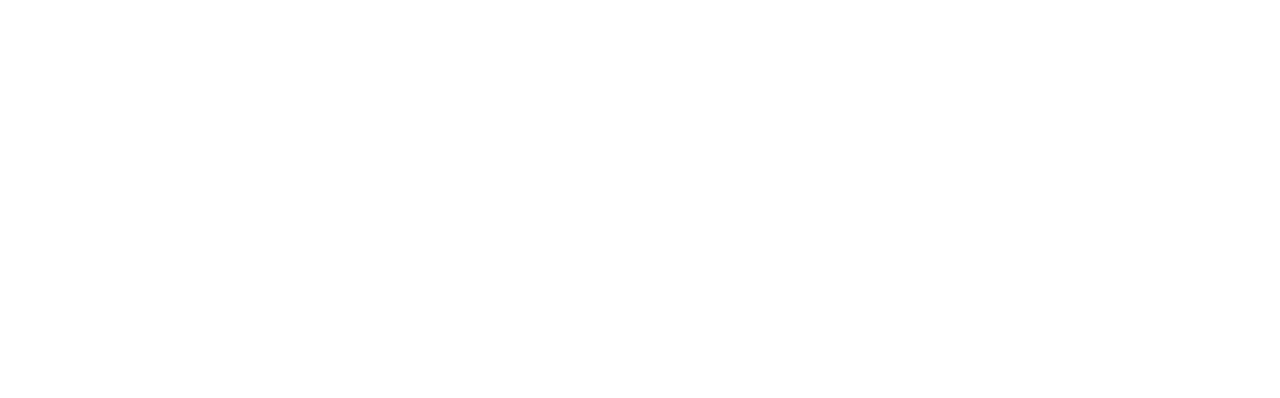
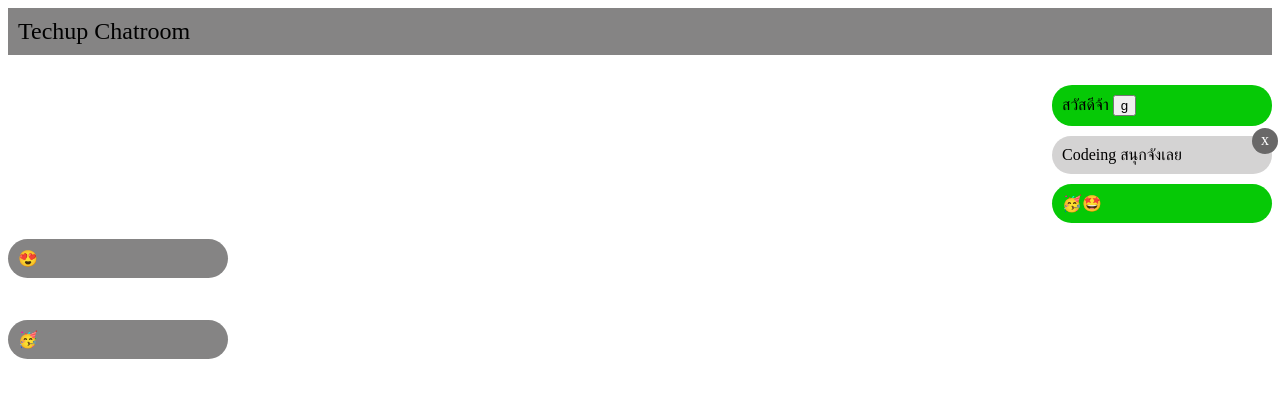
Before and after one commit to techupth/css-positioned-layout-fe1-group-1, a website: page ex2-techup-chatroom/index.html in a window 1280 px wide. Drawn offline with Linux system fonts and the light colour scheme.

Commit message:
position

```diff
--- a/ex1-bubble-tea-shop/style.css
+++ b/ex1-bubble-tea-shop/style.css
@@ -1,5 +1,49 @@
 body {
   font-family: "Kanit";
+  color: rgb(255, 255, 255);
+  background-color: black;
+  font-size: 1.5rem;
 }
 
 /* Start coding here */
+.container{
+  position: relative;
+  border: white solid 5px;
+  width: 624px;
+  height: 306px;
+  background-color: white;
+}
+#location{
+  z-index: 4;
+  background-color: rgba(0, 0, 0, 0.5);
+  position: absolute;
+  left: 560px;
+  top: 50px;
+}
+
+#name{
+  z-index: 3;
+  position: absolute;
+  background-color: rgba(0,0, 0, 0);
+  top: 250px;
+  padding: 0 35px;
+  width: 555px;
+  border-bottom-left-radius: 10px;
+  border-bottom-right-radius: 10px;
+}
+
+img{
+  position: absolute;
+  border-radius:10px;
+  z-index: 1;
+}
+
+.shadow{
+  position: absolute;
+  height: 200px;
+  background: linear-gradient(0deg, black, rgba(0,0,0,0));
+  bottom: 0px;
+  width: 624px;
+  border-radius: 10px;
+  z-index: 2;
+}
--- a/ex2-techup-chatroom/index.html
+++ b/ex2-techup-chatroom/index.html
@@ -15,6 +15,26 @@
 
 <body>
   <!-- Start coding here -->
+  <header>Techup Chatroom</header>
+  <main>
+    <section class="right-chat">
+      <div class="user chat">
+        สวัสดีจ้า
+        <button class="tail">g</button>
+      </div>
+      <div class="chat cancle">
+        Codeing สนุกจังเลย
+        <div class="x-btn">x</div>
+      </div>
+      <div class="user chat">
+        🥳🤩
+      </div>
+    </section>
+    <section class="left-chat">
+      <p class="respon chat">😍</p>
+      <p class="respon chat">🥳</p>
+    </section>
+  </main>
 </body>
 
 </html>
--- a/ex2-techup-chatroom/style.css
+++ b/ex2-techup-chatroom/style.css
@@ -1 +1,65 @@
 /* Start coding here */
+header{
+    background-color: rgb(133, 132, 132);
+    padding: 10px;
+    margin: 0px;
+    font-size: 1.5rem;
+}
+
+main{
+    display: flex;
+    flex-direction: column;
+    margin-top: 30px;
+}
+
+.chat{
+    border-radius: 20px;
+    width: fit-content;
+    padding: 10px;
+    min-width:200px;
+}
+
+.right-chat{
+    display: flex;
+    flex-direction: column;
+    align-items: end;
+    gap: 10px;
+    position: relative;
+}
+
+.left-chat{
+
+    display: flex;
+    flex-direction: column;
+    align-items: start;
+    gap: 10px;
+}
+
+.cancle{
+    background-color: rgb(212, 211, 211);
+    position: relative;
+}
+
+.user{
+    background-color: rgb(6, 201, 6);
+    bottom: 135px;
+    z-index: 2;
+}
+
+.respon{
+    background-color: rgb(133, 132, 132);
+}
+
+.x-btn{
+    border-radius: 50%;
+    position: absolute;
+    border: 2px solid rgba(0, 0, 0, 0);
+    padding: 1px;
+    height: 20px;
+    width: 20px;
+    text-align: center;
+    left: 200px;
+    bottom: 20px;
+    background-color: rgb(105, 104, 104);
+    color: rgba(255, 255, 255);
+}
```
Also changed, not shown: ex1-bubble-tea-shop/index.html (+4 -4 lines).
